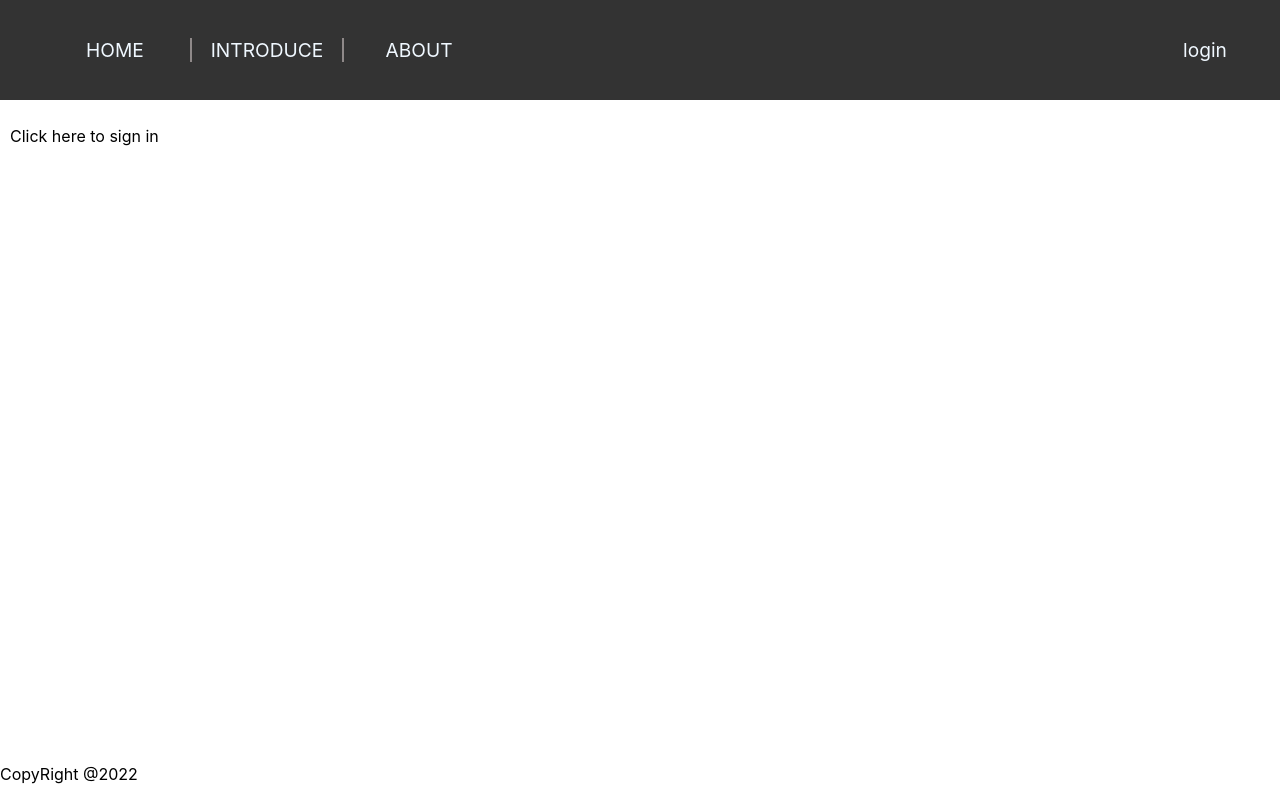
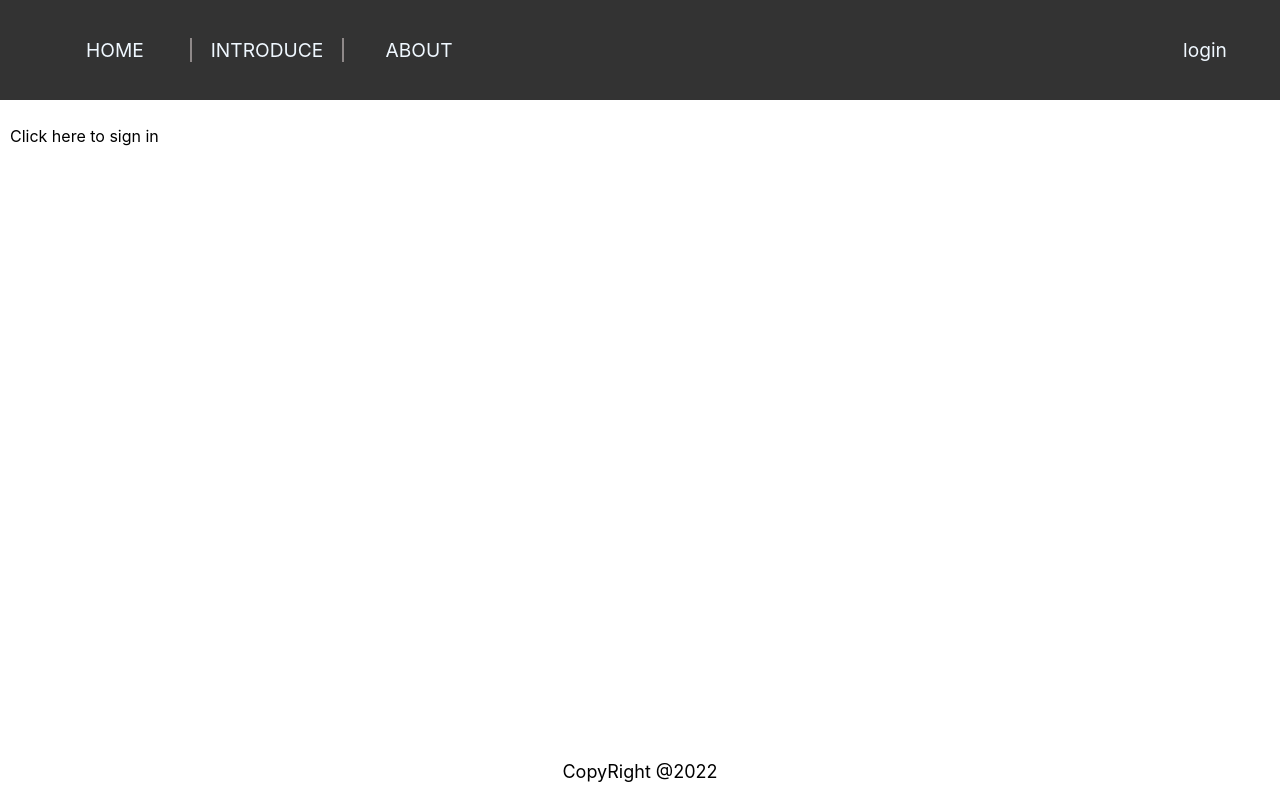
Before and after one commit to Crystal-Nabi/tutorial, a React (Create React App) app in the folder frontend/: page /signin in a window 1280 px wide. Built offline with nearby package versions, Linux system fonts and the light colour scheme.

Commit message:
Update footer

```diff
--- a/frontend/src/layouts/footer/index.jsx
+++ b/frontend/src/layouts/footer/index.jsx
@@ -1,7 +1,9 @@
 import React from "react";
 const PageFooter=()=>{
-return   ( <footer>
-        <p>CopyRight @{new Date().getFullYear()}</p>
+return   ( <footer >
+    <div  >
+        <p style={{textAlign:"center",fontSize:"18px"}}>CopyRight @{new Date().getFullYear()}</p>
+        </div>
     </footer>)
 
 }
```
